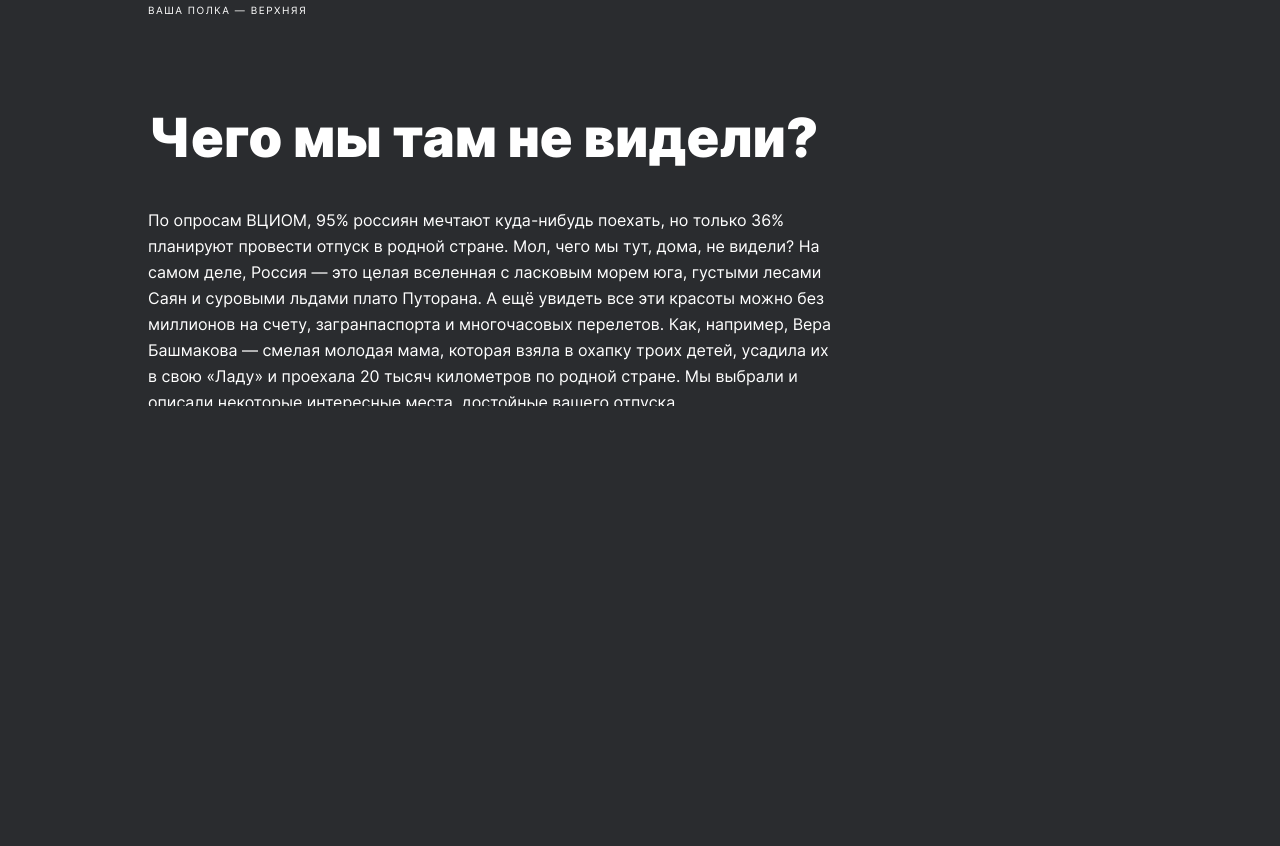
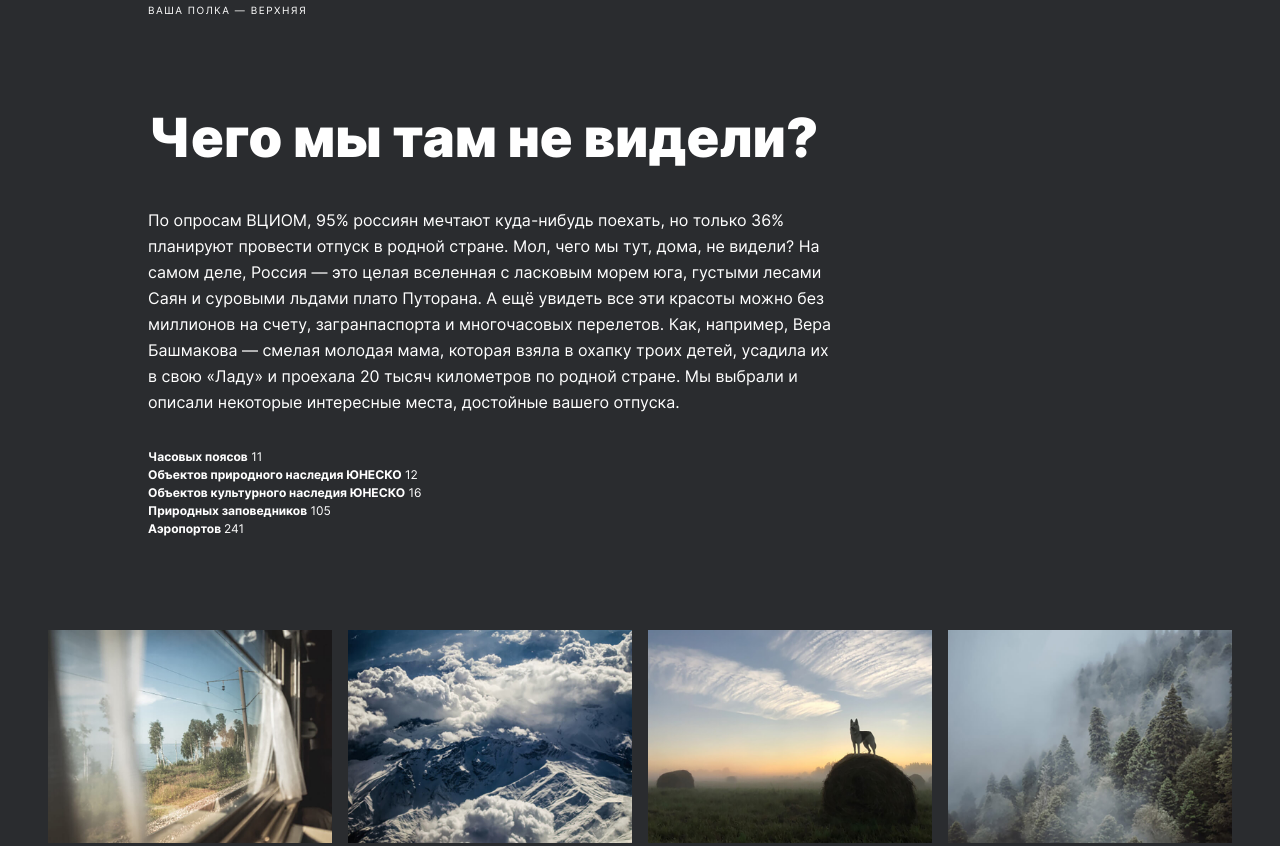
Before and after one commit to kamskikh/russian-travel, a plain HTML site: page index.html in a window 1280 px wide. Shown: the part 1119-1965 px from the top of the page. Drawn offline with Linux system fonts and the light colour scheme.

Commit message:
warning 4

```diff
--- a/project/pages/index.css
+++ b/project/pages/index.css
@@ -2,8 +2,8 @@
 
 @import url("../vendor/fonts/fonts.css");
 @import url("../blocks/page/page.css");
-@import url("../blocks/page/__border/page__border.css");
 @import url("../blocks/page/__section/page__section.css");
+@import url("../blocks/page/__margins/page__margins.css");
 
 @import url("../blocks/header/header.css");
 @import url("../blocks/header/__logo/header__logo.css");
```
